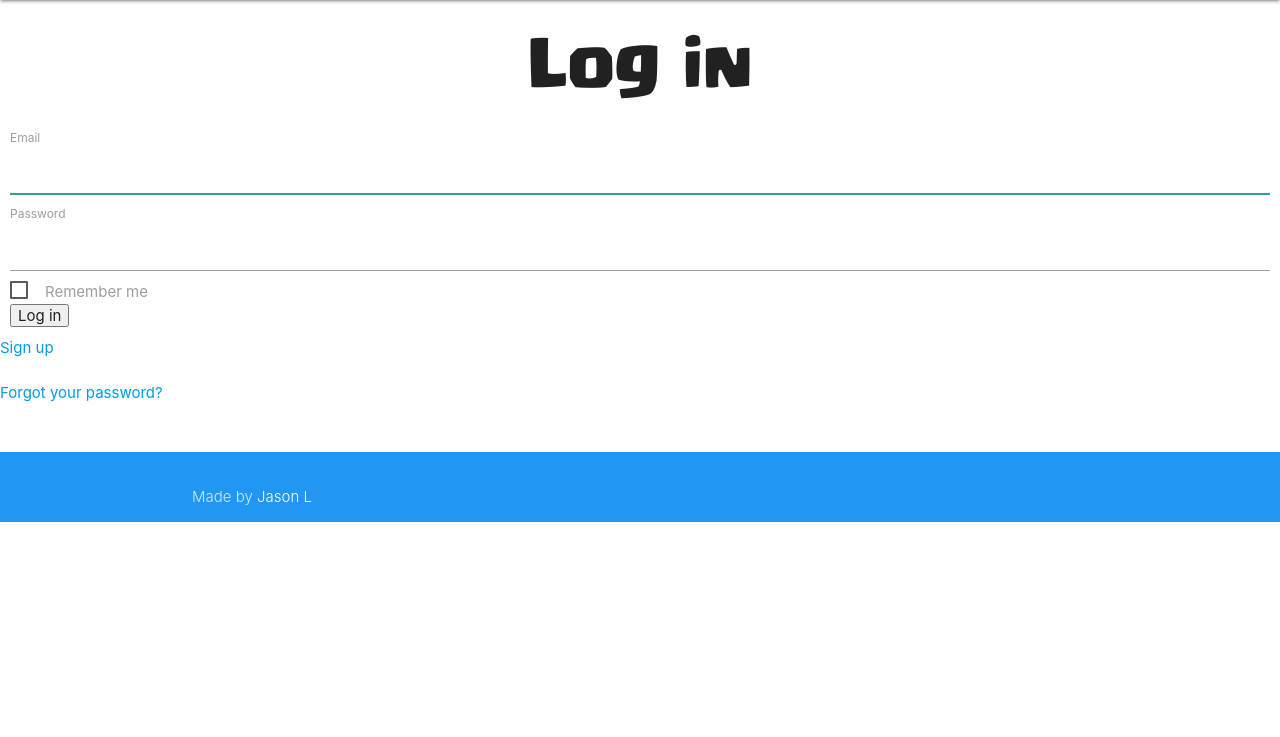
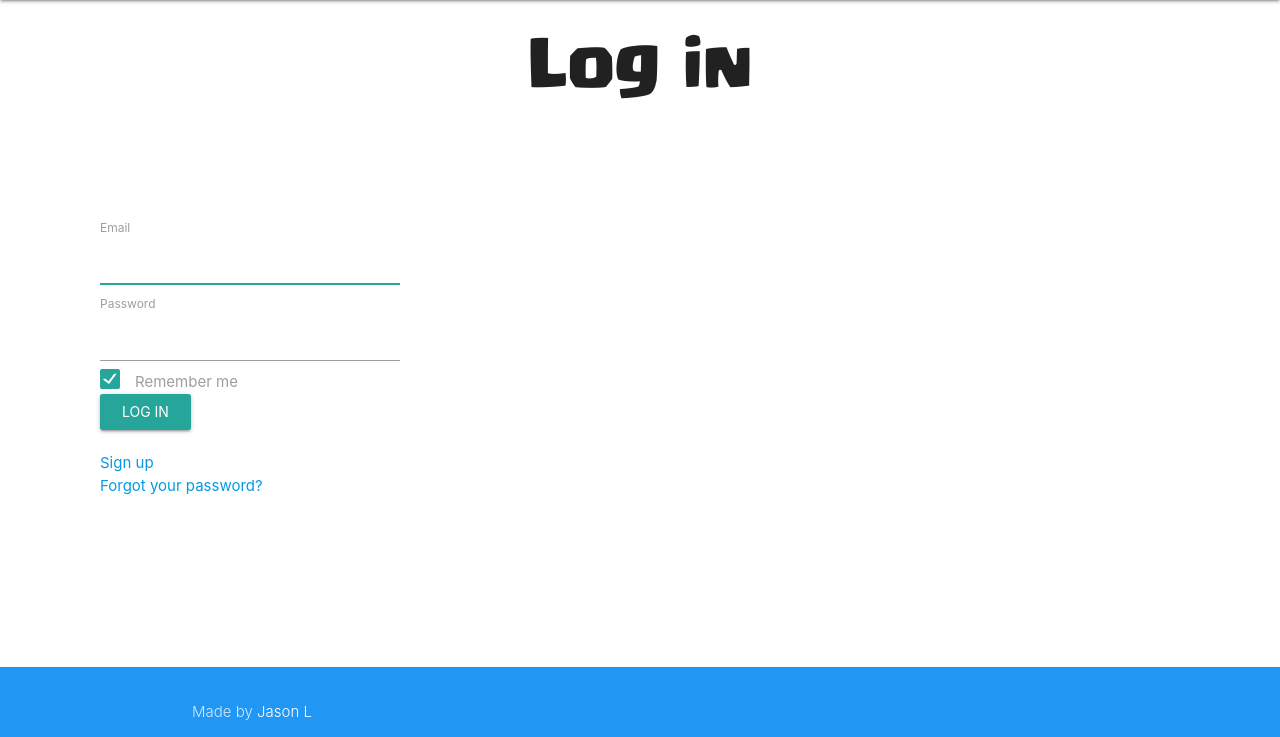
Before and after one commit to JasonLazzuri/railsCS, a Rails app: page /sign_in in a window 1280 px wide. Shown: the part 64-801 px from the top of the page. Before the commit the page ends 586 px from the top, so only its background shows below. Run offline with Rails 7, Linux system fonts and the light colour scheme; style sheets or scripts are compiled from the project's sources; some libraries are stand-ins or nearby versions.

Commit message:
add some styling to the login page

```diff
--- a/app/assets/stylesheets/application.css
+++ b/app/assets/stylesheets/application.css
@@ -259,5 +259,9 @@ h1.active,h2.active,h3.active,h4.active,h5.active{
 }
 
 .login{
-  padding:10px;
+  padding:100px;
 }
+
+.field{
+  width: 300px;
+}
--- a/app/views/devise/sessions/new.html.erb
+++ b/app/views/devise/sessions/new.html.erb
@@ -23,16 +23,18 @@
 
   <% if devise_mapping.rememberable? -%>
     <div class="field">
-      <%= f.check_box :remember_me %>
+      <%= f.check_box :remember_me, :class => "filled-in", :checked => "checked" %>
       <%= f.label :remember_me %>
     </div>
   <% end -%>
 
   <div class="actions">
-    <%= f.submit "Log in" %>
+    <%= f.submit "Log in", :class => "waves-effect waves-light btn" %>
   </div>
 <% end %>
+<br>
+
+<%= render "devise/shared/links" %>
 
 </div>
-
-<%= render "devise/shared/links" %>
+<br><br>
```
